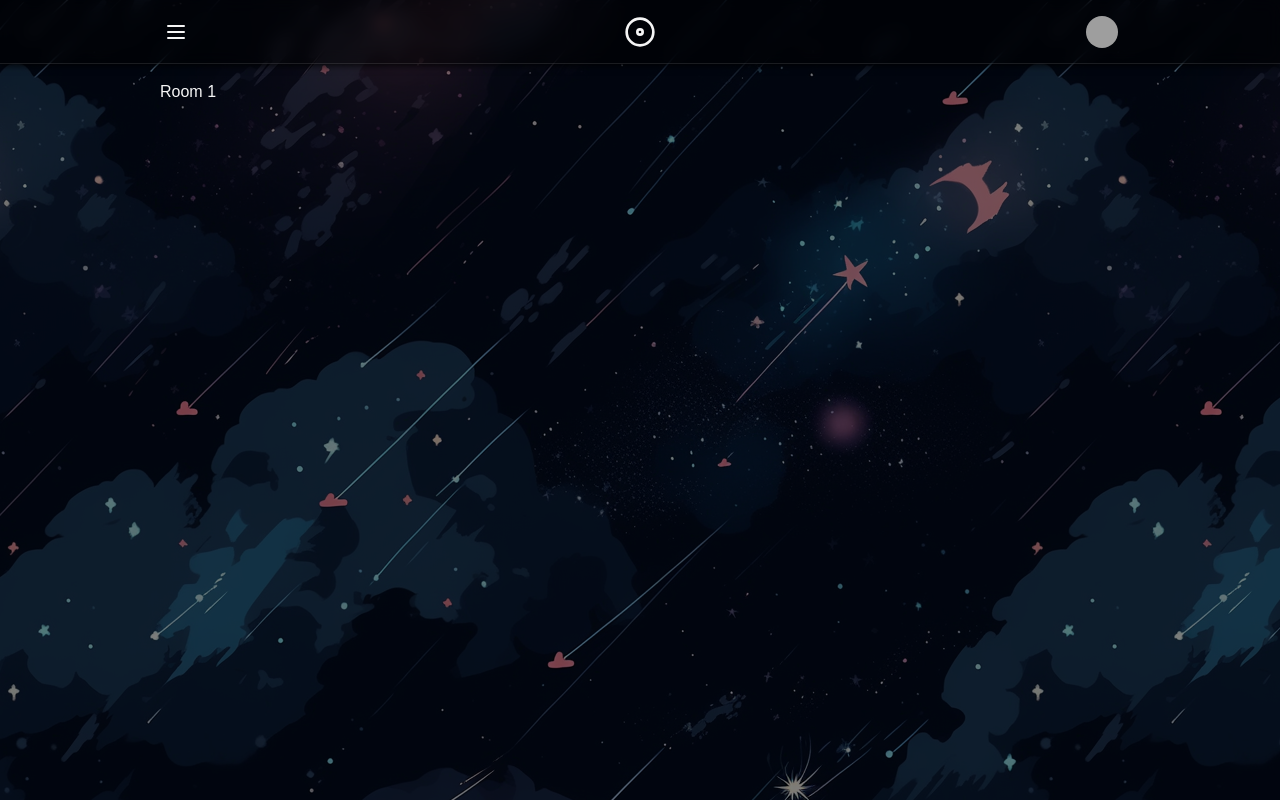
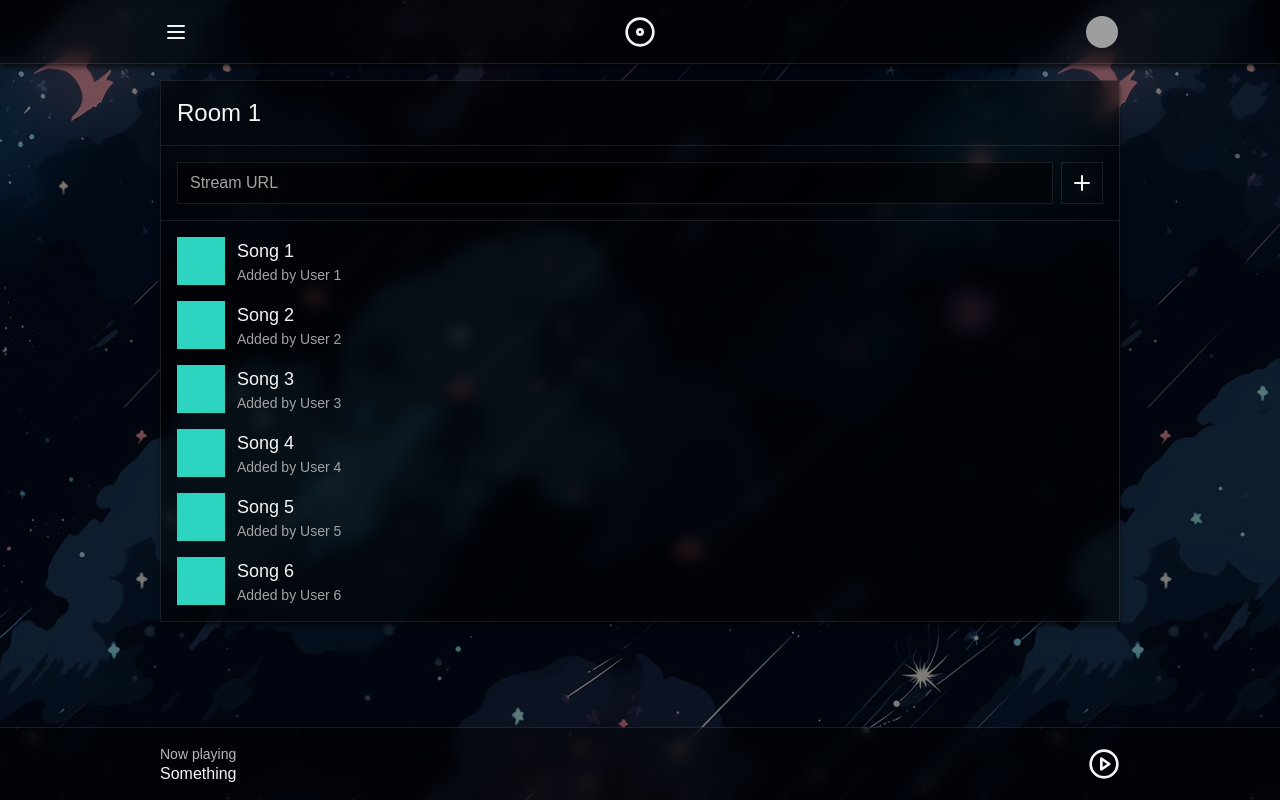
Before and after one commit to itsMapleLeaf/turntable, a Next.js app: page /rooms/1 in a window 1280 px wide. Built offline with nearby package versions, Linux system fonts and the light colour scheme; grey boxes are pictures that could not be loaded; a web font is replaced by a local one.

Commit message:
mocked room design

```diff
--- a/app/add-song-form.tsx
+++ /dev/null
@@ -1,29 +0,0 @@
-"use client"
-import { useState, useTransition } from "react"
-import { submitSong } from "./actions"
-
-export function AddSongForm() {
-  const [songUrl, setSongUrl] = useState("")
-  const [pending, startTransition] = useTransition()
-  const [error, setError] = useState<string>()
-  return (
-    <form
-      onSubmit={(event) => {
-        event.preventDefault()
-        startTransition(async () => {
-          const result = await submitSong(songUrl)
-          if (result.error) setError(result.error)
-        })
-      }}
-    >
-      <input
-        placeholder="Stream URL"
-        value={songUrl}
-        onChange={(event) => setSongUrl(event.target.value)}
-        className="bg-black/50"
-      />
-      <button>{pending ? "Submitting..." : "Submit"}</button>
-      {error ? <p className="text-red-400">{error}</p> : null}
-    </form>
-  )
-}
--- a/app/layout.tsx
+++ b/app/layout.tsx
@@ -20,7 +20,9 @@ export default function RootLayout({
     <html
       lang="en"
       className="text-gray-100 bg-blend-darken"
-      style={{ background: `rgba(0, 0, 0, 0.50) url(${background.src})` }}
+      style={{
+        background: `rgba(0, 0, 0, 0.50) url(${background.src}) center`,
+      }}
     >
       <body className={font.className}>
         <div className="min-h-screen flex flex-col relative isolate">
--- a/app/player.tsx
+++ /dev/null
@@ -1,7 +0,0 @@
-export function Player() {
-  return (
-    <footer className="panel border-t">
-      <button>Play</button>
-    </footer>
-  )
-}
--- /dev/null
+++ b/app/rooms/[roomId]/add-song-form.tsx
@@ -0,0 +1,39 @@
+"use client"
+import { Plus } from "lucide-react"
+import { useState, useTransition } from "react"
+import { submitSong } from "./actions"
+
+export function AddSongForm() {
+  const [songUrl, setSongUrl] = useState("")
+  const [pending, startTransition] = useTransition()
+  const [error, setError] = useState<string>()
+  return (
+    <form
+      onSubmit={(event) => {
+        event.preventDefault()
+        if (pending) return
+        startTransition(async () => {
+          const result = await submitSong(songUrl)
+          if (result.error) setError(result.error)
+        })
+      }}
+      className="flex flex-col gap-3"
+    >
+      <div className="flex flex-row gap-2">
+        <input
+          placeholder="Stream URL"
+          value={songUrl}
+          onChange={(event) => setSongUrl(event.target.value)}
+          className="bg-transparent/50 flex-1 px-3 py-2 border border-white/10 min-w-0"
+        />
+        <button
+          data-pending={pending || undefined}
+          className="flex items-center gap-2 p-2 border border-white/10 data-[pending]:opacity-50"
+        >
+          <Plus />
+        </button>
+      </div>
+      {error ? <p className="text-error-400 text-sm">{error}</p> : null}
+    </form>
+  )
+}
--- a/app/rooms/[roomId]/page.tsx
+++ b/app/rooms/[roomId]/page.tsx
@@ -1,7 +1,40 @@
+import { AddSongForm } from "./add-song-form"
+import { Player } from "./player"
+
+const songs = [
+  { id: "1", title: "Song 1", addedBy: "User 1" },
+  { id: "2", title: "Song 2", addedBy: "User 2" },
+  { id: "3", title: "Song 3", addedBy: "User 3" },
+  { id: "4", title: "Song 4", addedBy: "User 4" },
+  { id: "5", title: "Song 5", addedBy: "User 5" },
+  { id: "6", title: "Song 6", addedBy: "User 6" },
+]
+
 export default function RoomPage({ params }: { params: { roomId: string } }) {
   return (
-    <main className="container py-4">
-      <h1>Room {params.roomId}</h1>
-    </main>
+    <>
+      <div className="container py-4 flex-1">
+        <main className="panel border flex flex-col gap-4 p-4">
+          <h1 className="text-2xl font-light">Room {params.roomId}</h1>
+          <hr className="-mx-4 border-white/10" />
+          <AddSongForm />
+          <hr className="-mx-4 border-white/10" />
+          <ul className="flex flex-col gap-4">
+            {songs.map((song) => (
+              <li key={song.id} className="flex flex-row gap-3">
+                <div className="w-12 h-12 bg-accent-400" />
+                <div className="flex-1 leading-5">
+                  <h2 className="text-lg font-light">{song.title}</h2>
+                  <p className="text-sm text-gray-400">
+                    Added by {song.addedBy}
+                  </p>
+                </div>
+              </li>
+            ))}
+          </ul>
+        </main>
+      </div>
+      <Player />
+    </>
   )
 }
--- /dev/null
+++ b/app/rooms/[roomId]/player.tsx
@@ -0,0 +1,19 @@
+import { PlayCircle } from "lucide-react"
+
+export function Player() {
+  return (
+    <footer className="panel border-t p-4 sticky bottom-0">
+      <div className="container flex items-center">
+        <p className="leading-5 flex-1">
+          <span className="text-sm opacity-75">Now playing</span>
+          <br />
+          Something
+        </p>
+        <button>
+          <PlayCircle aria-hidden className="w-8 h-8" />
+          <span className="sr-only">Play</span>
+        </button>
+      </div>
+    </footer>
+  )
+}
--- a/tailwind.config.js
+++ b/tailwind.config.js
@@ -9,6 +9,7 @@ module.exports = {
       black: colors.black,
       gray: colors.neutral,
       accent: colors.teal,
+      error: colors.red,
       transparent: "transparent",
     },
     extend: {
```
Also changed, not shown: app/rooms/[roomId]/actions.ts (renamed from app/actions.ts).
